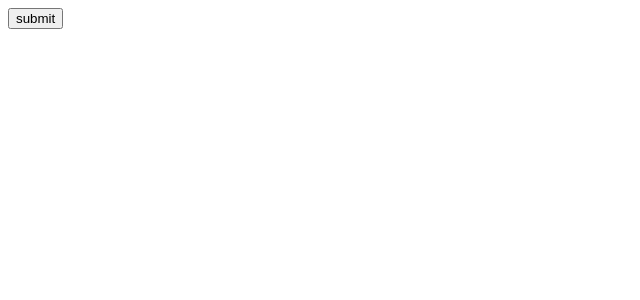
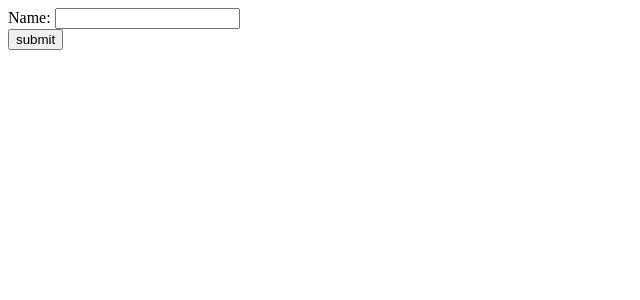
Before and after one commit to ChadWKirk/fetch-test, a React (Create React App) app in the folder client/: page / in a window 1280 px wide. Shown: the top 300 px of the page, without its empty margins (0-640 px from the left). Built offline with nearby package versions, Linux system fonts and the light colour scheme.

Commit message:
finished post onchange and displaying db users

```diff
--- a/client/src/App.js
+++ b/client/src/App.js
@@ -1,10 +1,18 @@
 import React from "react";
 
 function App() {
+  let newUser = { name: "" };
+
+  function onChangeFunc(event) {
+    newUser.name = event.target.value;
+  }
+
   async function onSubmit(e) {
     e.preventDefault();
 
-    const newUser = { name: "chad" };
+    console.log(newUser.name);
+
+    // const newUser = { name: "chad" };
 
     await fetch("http://localhost:5000/api")
       .then((res) => res.json())
@@ -29,6 +37,15 @@ function App() {
   return (
     <div>
       <form onSubmit={onSubmit}>
+        <div>
+          <label htmlFor="nameInput">Name: </label>
+          <input
+            id="nameInput"
+            name="nameInput"
+            type="text"
+            onChange={onChangeFunc}
+          />
+        </div>
         <button type="submit">submit</button>
       </form>
     </div>
```
Also changed, not shown: 2 other files (tests, documents, lock files or other folders).
